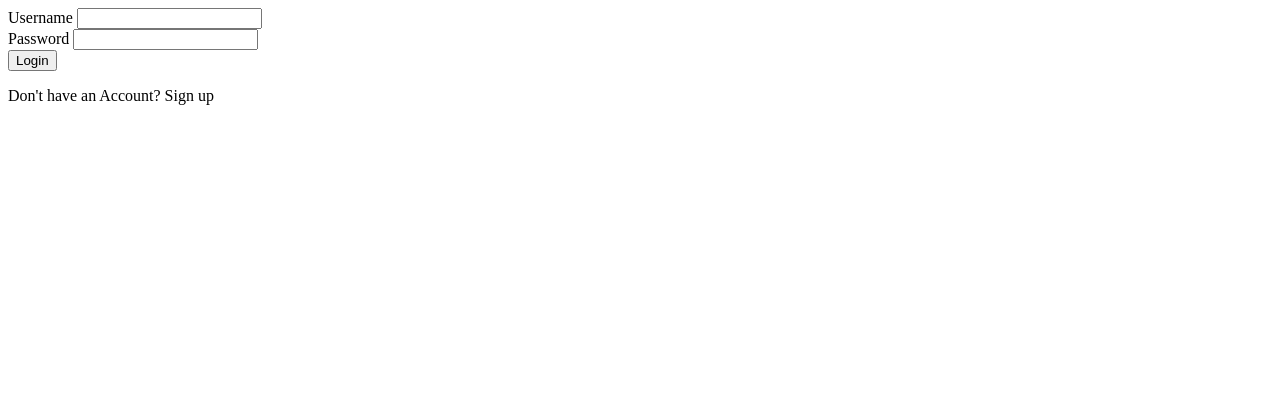
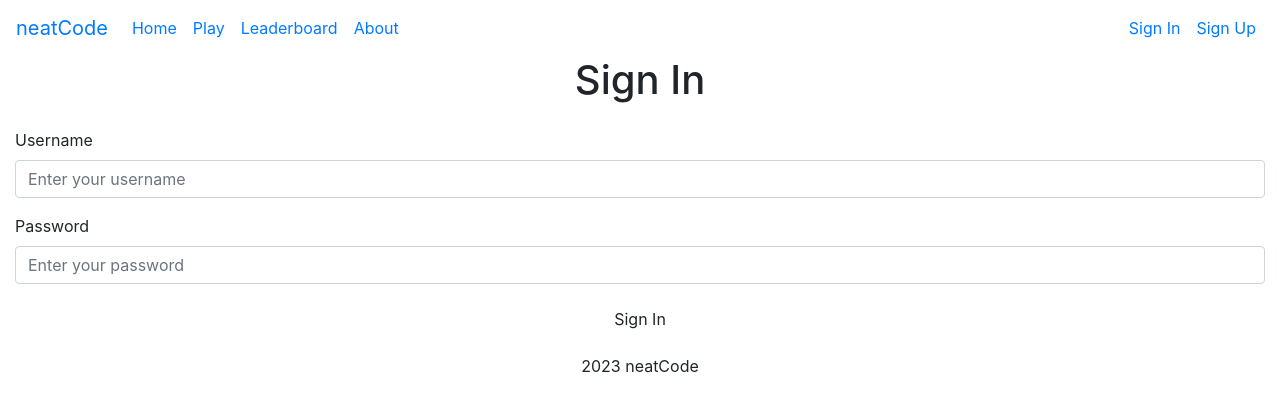
Before and after one commit to nimata23/neatCode-Game, a Flask app: page /login in a window 1280 px wide. Shown: the top 412 px of the page. Run offline with Flask 3, Linux system fonts and the light colour scheme; parts of the project's set-up code (start-up, migrations or seed data) failed here and were passed over; some libraries are stand-ins or nearby versions.

Commit message:
up to date with signin branch

```diff
--- a/website/templates/login.html
+++ b/website/templates/login.html
@@ -1,26 +1,79 @@
 <!DOCTYPE html>
 <html lang="en">
+  <head>
+    <meta charset="UTF-8">
+    <meta name="viewport" content="width=device-width, initial-scale=1.0">
+    <title>neatCode - Sign In</title>
+    <!-- Bootstrap CSS -->
+    <link rel="stylesheet" href="https://stackpath.bootstrapcdn.com/bootstrap/4.3.1/css/bootstrap.min.css" integrity="sha384-ggOyR0iXCbMQv3Xipma34MD+dH/1fQ784/j6cY/iJTQUOhcWr7x9JvoRxT2MZw1T" crossorigin="anonymous">
+    <!-- Custom CSS -->
+	  <link rel="stylesheet" href="./static/CSS/login-stylesheet.css">
+    <link rel="stylesheet" href="./static/CSS/main-stylesheet.css">
+    <!-- Fonts -->
+    <link href="https://fonts.googleapis.com/css?family=Press+Start+2P" rel="stylesheet">
+  </head>
+  <body>
+    <!-- Navbar -->
+    <header>
+      <nav class="navbar navbar-expand-lg">
+        <a class="navbar-brand" href="#">neatCode</a>
+        <button class="navbar-toggler" type="button" data-toggle="collapse" data-target="#navbarNav" aria-controls="navbarNav" aria-expanded="false" aria-label="Toggle navigation">
+          <span class="navbar-toggler-icon"></span>
+        </button>
+        <div class="collapse navbar-collapse" id="navbarNav">
+          <ul class="navbar-nav mr-auto">
+            <li class="nav-item ">
+              <a class="nav-link" href="#">Home</a>
+            </li>
+            <li class="nav-item">
+              <a class="nav-link" href="#">Play</a>
+            </li>
+            <li class="nav-item">
+              <a class="nav-link" href="#">Leaderboard</a>
+            </li>
+            <li class="nav-item">
+              <a class="nav-link" href="#">About</a>
+            </li>
+          </ul>
+          <ul class="navbar-nav">
+            <li class="nav-item active">
+              <a class="nav-link" href="#">Sign In</a>
+            </li>
+            <li class="nav-item">
+              <a class="nav-link " href="#">Sign Up</a>
+            </li>
+          </ul>
+        </div>
+      </nav>
+    </header>
 
-<head>
-<title> Login </title>
-</head>
+    <!-- Main Body -->
+    <main>
+      <!-- Main container -->
+      <div class="container-fluid">
+        <h1 class="text-center mb-4">Sign In</h1>
+        <form>
+          <div class="form-group">
+            <label for="username">Username</label>
+            <input type="text" class="form-control" id="username" placeholder="Enter your username">
+          </div>
+          <div class="form-group">
+            <label for="password">Password</label>
+            <input type="password" class="form-control" id="password" placeholder="Enter your password">
+          </div>
+          <button type="submit" class="btn btn-block" id="sign-in-btn">Sign In</button>
+        </form>
+    </main>
 
-<body>
-<form method="POST">
-  <div class= "form-group">
-    <label>Username</label>
-    <input type='Username' id='Username' name='Username' class = 'form-control p_input'>
-  </div>
+    <!-- footer -->
+    <footer class="py-3">
+      <div class="container-fluid text-center">
+        <p>2023 neatCode</p>
+      </div>
+    </footer>
 
-  <div class= "form-group">
-    <label>Password</label>
-    <input type='password' id='password' name='password' class = 'form-control p_input'>
-  </div>
-
-  <div class"text-center">
-    <button type "submit" class-"btn btn-primary btn-block enter-btn">Login</button>
-  </div>
-  <p class="sign-up">Don't have an Account? Sign up</p>
-</form>
-</body>
+    <script src="https://code.jquery.com/jquery-3.3.1.slim.min.js" integrity="sha384-q8i/X+965DzO0rT7abK41JStQIAqVgRVzpbzo5smXKp4YfRvH+8abtTE1Pi6jizo" crossorigin="anonymous"></script>
+    <script src="https://cdnjs.cloudflare.com/ajax/libs/popper.js/1.14.7/umd/popper.min.js" integrity="sha384-UO2eT0CpHqdSJQ6hJty5KVphtPhzWj9WO1clHTMGa3JDZwrnQq4sF86dIHNDz0W1" crossorigin="anonymous"></script>
+    <script src="https://stackpath.bootstrapcdn.com/bootstrap/4.3.1/js/bootstrap.min.js" integrity="sha384-JjSmVgyd0p3pXB1rRibZUAYoIIy6OrQ6VrjIEaFf/nJGzIxFDsf4x0xIM+B07jRM" crossorigin="anonymous"></script>
+  </body>
 </html>
```
